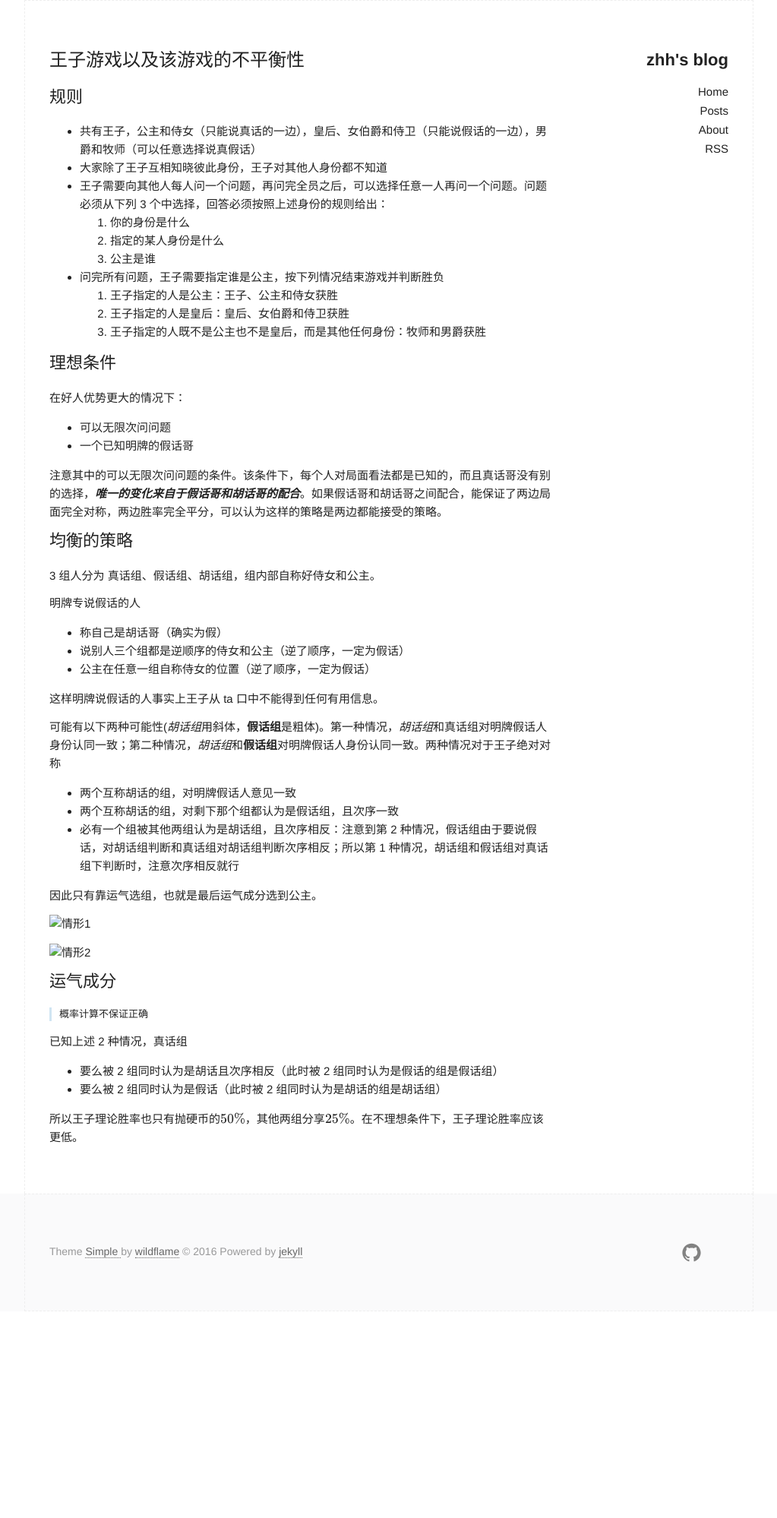
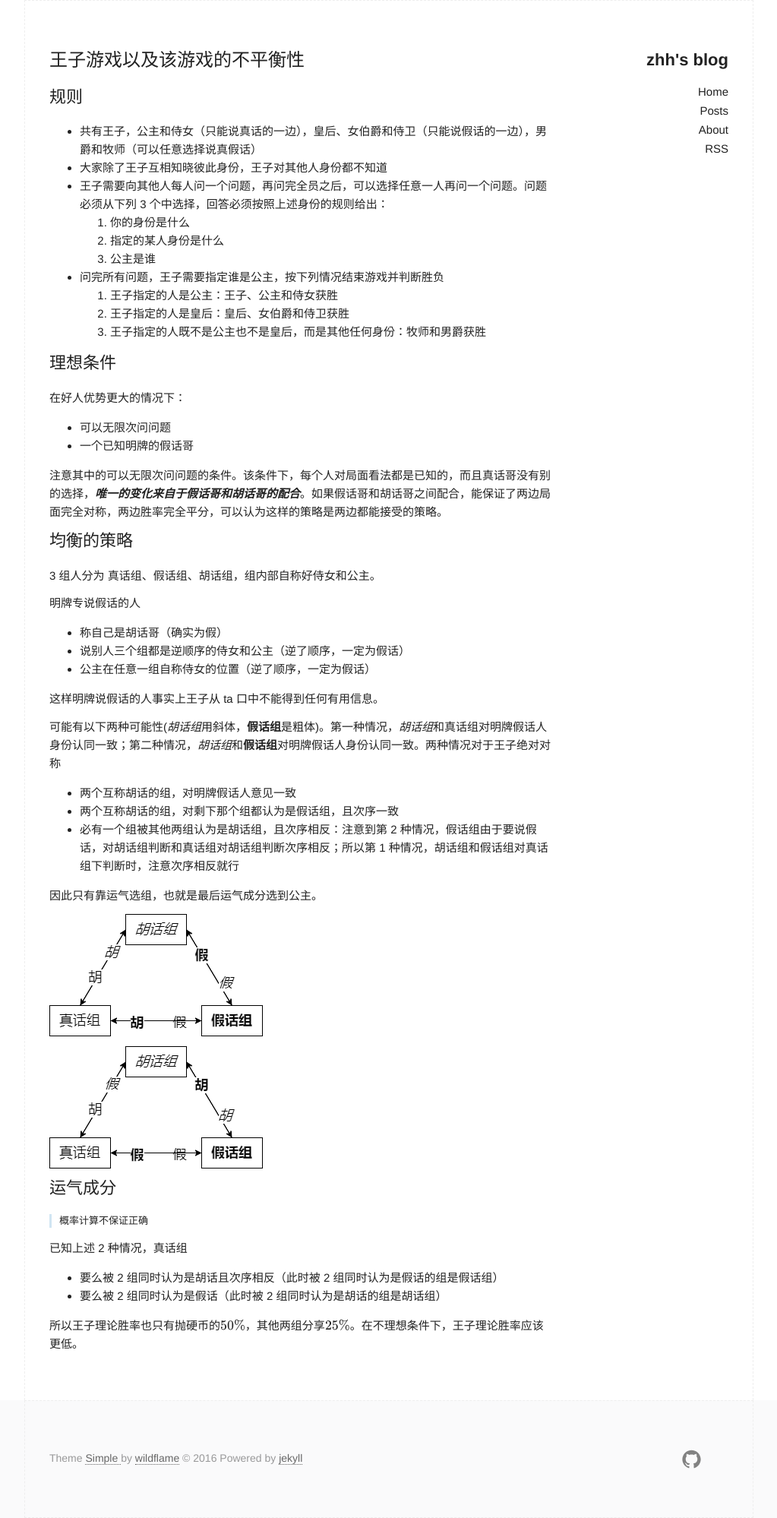
Before and after one commit to livypad/livypad.github.io, a Jekyll site: the page built from _posts/2022-01-20-prince.md, in a window 1280 px wide. Shown: the whole page at 76% size, without its empty margins (128-1151 px from the left). Built offline with Jekyll 4.4.1, drawn with Linux system fonts in a browser that asks for light colours; formulas are drawn with MathJax 3; before the commit the page ends 1726 px from its top, so only the background shows below that.

Commit message:
poster 路径修改

```diff
--- a/_posts/2022-01-20-prince.md
+++ b/_posts/2022-01-20-prince.md
@@ -47,9 +47,9 @@ title: "王子游戏以及该游戏的不平衡性"
 
 因此只有靠运气选组，也就是最后运气成分选到公主。
 
-![情形1](../assets/img/2022-01-20-1.png)
+![情形1](/assets/img/2022-01-20-1.png)
 
-![情形2](../assets/img/2022-01-20-2.png)
+![情形2](/assets/img/2022-01-20-2.png)
 
 ## 运气成分
 
```
